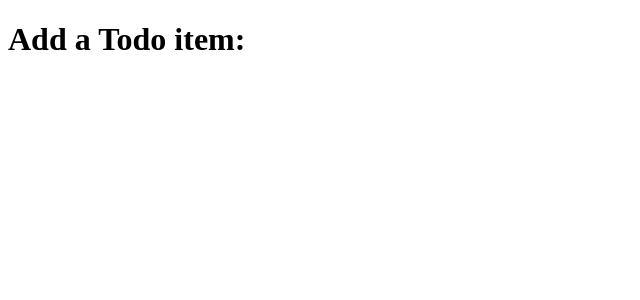
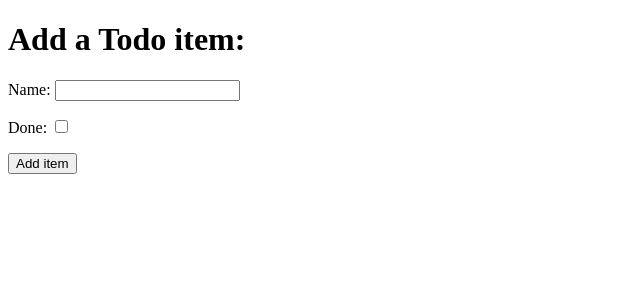
Before and after one commit to stokeydev/django1, a Django app: page /add in a window 1280 px wide. Shown: the top 300 px of the page, without its empty margins (0-640 px from the left). Run offline with Django 3.2, Linux system fonts and the light colour scheme.

Commit message:
add item section done

```diff
--- a/todo/templates/todo/add_item.html
+++ b/todo/templates/todo/add_item.html
@@ -1,13 +1,38 @@
 <!DOCTYPE html>
 <html lang="en">
+
 <head>
     <meta charset="UTF-8">
     <meta http-equiv="X-UA-Compatible" content="IE=edge">
     <meta name="viewport" content="width=device-width, initial-scale=1.0">
     <title>Document</title>
 </head>
+
 <body>
     <h1>Add a Todo item:</h1>
+    <form method="POST" action="add">
+        {% csrf_token %}
+        <div>
+            <p>
+                <label for="id_name">Name: </label>
+                <input type="text" id="id_name" name="item_name" />
+            </p>
+        </div>
+
+        <div>
+            <p>
+                <label for="id_done">Done: </label>
+                <input type="checkbox" id="id_done" name="done" />
+            </p>
+        </div>
+
+        <div>
+            <p>
+                <button type="submit">Add item</button>
+            </p>
+        </div>
+    </form>
 
 </body>
+
 </html>
--- a/todo/views.py
+++ b/todo/views.py
@@ -1,4 +1,4 @@
-from django.shortcuts import render
+from django.shortcuts import render, redirect
 from .models import Item
 # Create your views here.
 
@@ -10,5 +10,10 @@ def get_todo_list(request):
     return render(request, 'todo/todo_list.html', context)
 
 def add_item(request):
+    if request.method == 'POST':
+        name = request.POST.get('item_name')
+        done = 'done' in request.POST
+        Item.objects.create(name=name, done=done)
 
+        return redirect('get_todo_list')
     return render(request, 'todo/add_item.html')
```
Also changed, not shown: db.sqlite3.
